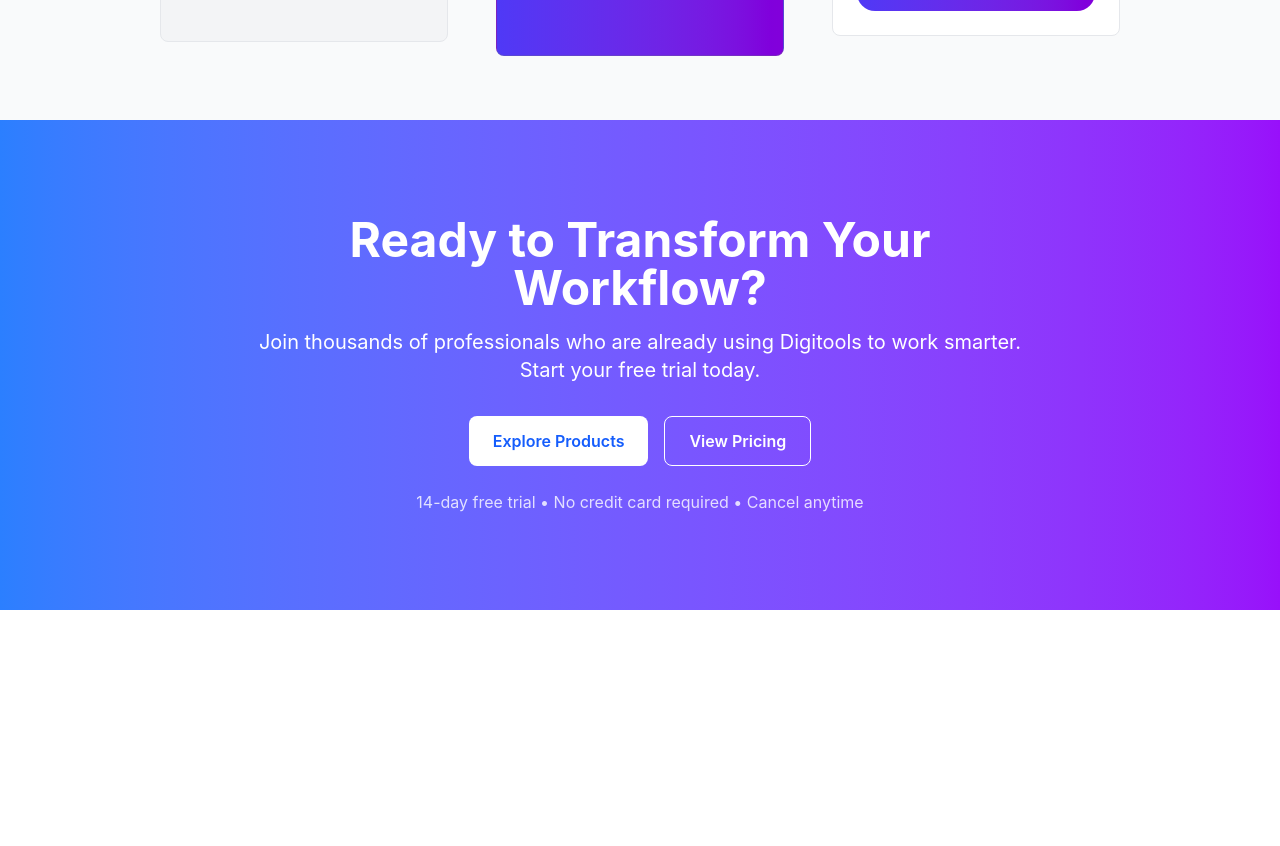
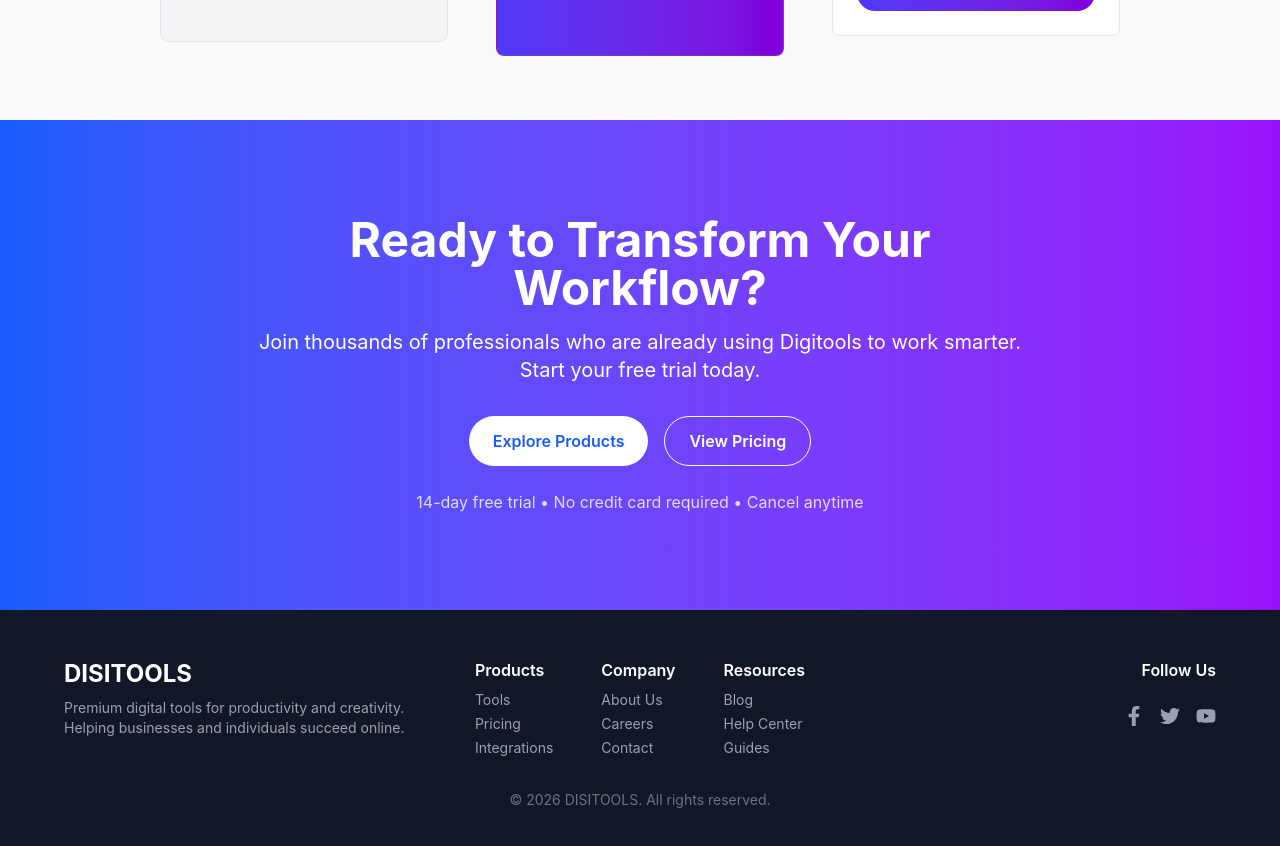
Before and after one commit to miraj-howlader/DIGITOOLSS, a React (Vite) app: page / in a window 1280 px wide. Shown: the part 3260-4106 px from the top of the page. Before the commit the page ends 3870 px from the top, so only its background shows below. Built offline with nearby package versions, Linux system fonts and the light colour scheme.

Commit message:
'footer'

```diff
--- a/src/App.jsx
+++ b/src/App.jsx
@@ -7,6 +7,7 @@
 import Steps from './components/Steps'
 import Pricing from './components/Pricing'
 import Bann from './components/Bann'
+import Footer from './components/Footer'
 
 
 
@@ -52,6 +53,7 @@
       <Steps/>
       <Pricing/>
       <Bann/>
+      <Footer/>
     <Toaster/>
     </div>
   )
--- a/src/components/Bann.jsx
+++ b/src/components/Bann.jsx
@@ -2,7 +2,7 @@
 
 const Bann = () => {
   return (
-    <div className="bg-linear-to-r from-blue-500 to-purple-600 text-white py-24 px-6">
+    <div className="bg-linear-to-r from-blue-600 to-purple-600 text-white py-24 px-6">
       <div className="max-w-3xl mx-auto text-center">
 
         <h1 className="text-4xl md:text-5xl font-bold mb-4">
@@ -16,10 +16,10 @@
 
 
         <div className="flex justify-center gap-4 mb-6 flex-wrap">
-          <button className="bg-white text-blue-600 font-semibold px-6 py-3 rounded-lg hover:opacity-90 transition">
+          <button className="bg-white text-blue-600 font-semibold px-6 py-3 rounded-full hover:opacity-90 transition">
             Explore Products
           </button>
-          <button className="bg-transparent border border-white text-white font-semibold px-6 py-3 rounded-lg hover:bg-white hover:text-blue-600 transition">
+          <button className="bg-transparent border border-white text-white font-semibold px-6 py-3 rounded-full hover:bg-white hover:text-blue-600 transition">
             View Pricing
           </button>
         </div>
--- /dev/null
+++ b/src/components/Footer.jsx
@@ -0,0 +1,73 @@
+import React from "react";
+import { FaFacebookF, FaTwitter, FaYoutube } from "react-icons/fa";
+
+const Footer = () => {
+  return (
+    <footer className="bg-gray-900 text-white py-12 px-6">
+      <div className="max-w-6xl mx-auto flex flex-col md:flex-row justify-between gap-8">
+
+        {/* Left: Logo & Text */}
+        <div className="flex flex-col md:flex-1">
+          <h2 className="text-2xl font-bold mb-2">DISITOOLS</h2>
+          <p className="text-gray-400 text-sm">
+            Premium digital tools for productivity and creativity. Helping businesses and individuals succeed online.
+          </p>
+        </div>
+
+        {/* Middle: Links */}
+        <div className="flex flex-col md:flex-row gap-12 md:flex-1 justify-center">
+          <div>
+            <h3 className="font-semibold mb-2">Products</h3>
+            <ul className="text-gray-400 text-sm space-y-1">
+              <li>Tools</li>
+              <li>Pricing</li>
+              <li>Integrations</li>
+            </ul>
+          </div>
+
+          <div>
+            <h3 className="font-semibold mb-2">Company</h3>
+            <ul className="text-gray-400 text-sm space-y-1">
+              <li>About Us</li>
+              <li>Careers</li>
+              <li>Contact</li>
+            </ul>
+          </div>
+
+          <div>
+            <h3 className="font-semibold mb-2">Resources</h3>
+            <ul className="text-gray-400 text-sm space-y-1">
+              <li>Blog</li>
+              <li>Help Center</li>
+              <li>Guides</li>
+            </ul>
+          </div>
+        </div>
+
+        {/* Right: Social Icons */}
+        <div className="flex flex-col md:flex-1 items-start md:items-end gap-4">
+          <h3 className="font-semibold mb-2">Follow Us</h3>
+          <div className="flex gap-4 text-gray-400">
+            <a href="#" className="hover:text-white transition">
+              <FaFacebookF size={20} />
+            </a>
+            <a href="#" className="hover:text-white transition">
+              <FaTwitter size={20} />
+            </a>
+            <a href="#" className="hover:text-white transition">
+              <FaYoutube size={20} />
+            </a>
+          </div>
+        </div>
+
+      </div>
+
+      {/* Bottom Text */}
+      <div className="text-gray-500 text-sm text-center mt-8">
+        &copy; {new Date().getFullYear()} DISITOOLS. All rights reserved.
+      </div>
+    </footer>
+  );
+};
+
+export default Footer;
```
